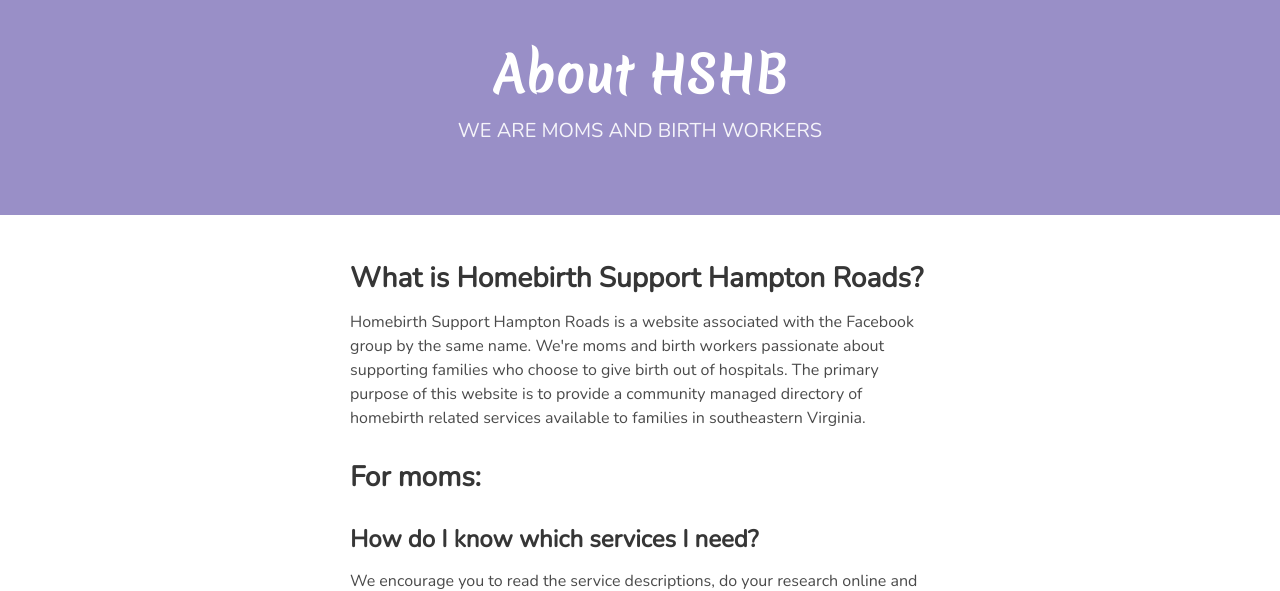
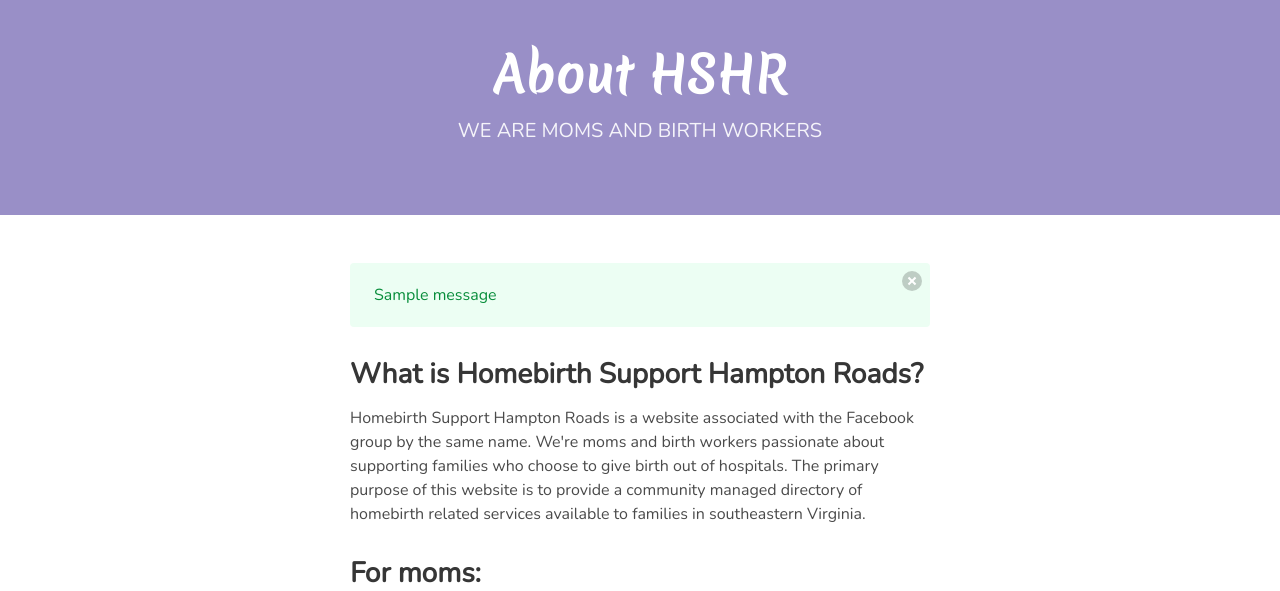
Before and after one commit to IvyChu/HBHR, a Flask app: page /about in a window 1280 px wide. Shown: the part 56-647 px from the top of the page. Run offline with Flask 2, Linux system fonts and the light colour scheme; tables that the repository leaves empty hold one stand-in row (values such as "Sample post"); one stand-in notice (Sample message) is shown; parts of the project's set-up code (start-up, migrations or seed data) failed here and were passed over; some libraries are stand-ins or nearby versions.

Commit message:
Flashed message

```diff
--- a/hbhr/templates/about.html
+++ b/hbhr/templates/about.html
@@ -6,7 +6,7 @@
             <br>
             <div class="container has-text-centered">
                 <h1 class="title is-1 is-family-secondary pb-3">
-                    About HSHB
+                    About HSHR
                 </h1>
                 <h2 class="subtitle is-5 is-uppercase ">
                     We are moms and birth workers
@@ -21,7 +21,7 @@
         <div class="hero-body">
             <div class="container has-text-centered">
                 <h1 class="title is-3 is-family-secondary pb-3">
-                    About HSHB
+                    About HSHR
                 </h1>
                 <h2 class="subtitle is-6 is-uppercase">
                     We are moms and birth workers
@@ -36,6 +36,7 @@
         <div class="column is-one-quarter-desktop is-hidden-tablet-only"></div>
         <div class="column is-half-desktop">
             <div class="content">
+                {% include 'messages.html' %}
                 <h2>What is Homebirth Support Hampton Roads?</h2>
                 <p>
                     Homebirth Support Hampton Roads is a website associated with the Facebook group by the same name.
--- a/hbhr/templates/index.html
+++ b/hbhr/templates/index.html
@@ -35,6 +35,7 @@
 <section class="section">
     <div class="container">
         <div class="has-text-centered content">
+            {% include 'messages.html' %}
             <h3 class="title is-3 is-uppercase">Directory of services</h3>
             <hr>
             <p>
--- /dev/null
+++ b/hbhr/templates/messages.html
@@ -0,0 +1,10 @@
+{% with messages = get_flashed_messages(with_categories=true) %}
+{% if messages %}
+    {% for category, message in messages %}
+    <div class="notification is-{{ category }} is-light">
+        <button class="delete" _="on click remove the closest parent <div/>"></button>
+        {{ message }}
+    </div>
+    {% endfor %}
+{% endif %}
+{% endwith %}
--- a/hbhr/templates/privacy.html
+++ b/hbhr/templates/privacy.html
@@ -36,6 +36,7 @@
         <div class="column is-one-quarter-desktop is-hidden-tablet-only"></div>
         <div class="column is-half-desktop">
             <div class="content">
+                {% include 'messages.html' %}
                 <h2>Information Collection and Use</h2>
 
                 <p>At Homebirth Support Hampton Roads, we understand the importance of privacy and are committed to protecting your personal information. This privacy policy applies to all users of our site and explains what data we collect and how we use it.</p>
```
